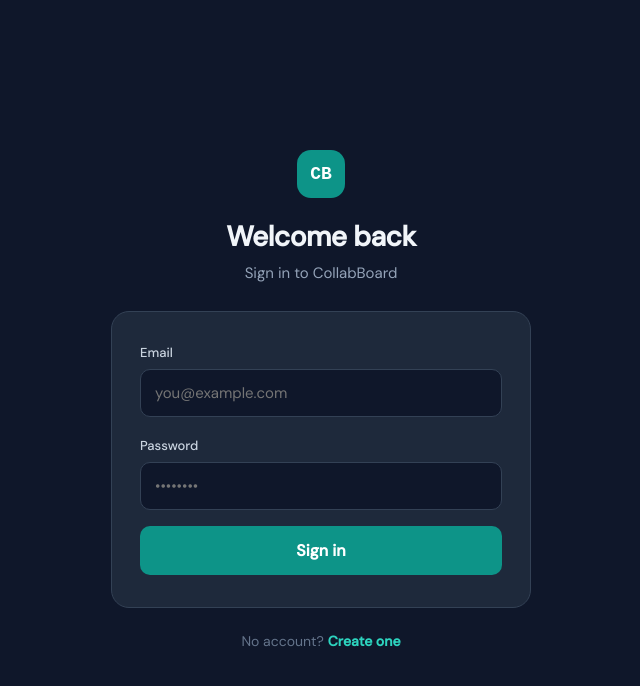
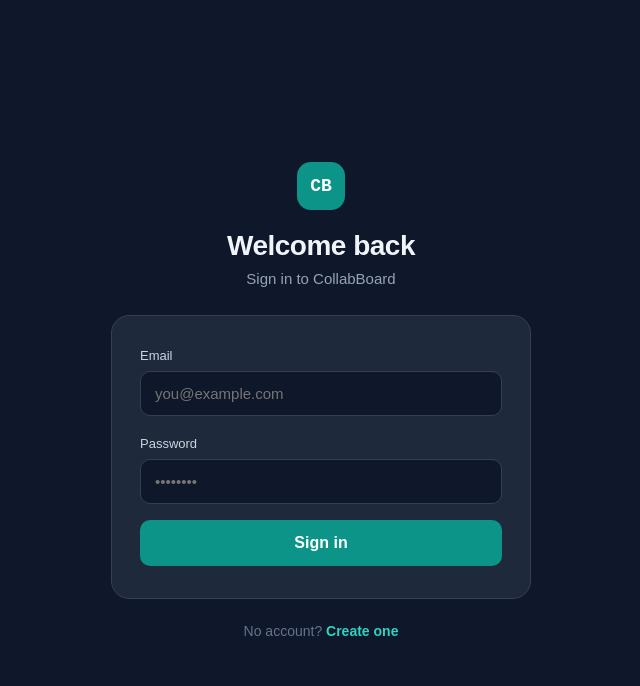
Before and after one commit to AkashMs24/collabboard, a React (Vite) app in the folder client/: page /login in a window 1280 px wide. Shown: the top 686 px of the page, without its empty margins (319-959 px from the left). Built offline with nearby package versions, Linux system fonts and the light colour scheme; no server answers; the HTML template or start-up script is replaced by a standard one.

Commit message:
Update CSS for font and color variables

```diff
--- a/client/src/index.css
+++ b/client/src/index.css
@@ -1,19 +1,35 @@
-@import url('https://fonts.googleapis.com/css2?family=DM+Sans:wght@300;400;500&family=DM+Mono:wght@400;500&display=swap');
+@import url('https://fonts.googleapis.com/css2?family=Inter:wght@400;500;600;700&family=IBM+Plex+Mono:wght@400;500&display=swap');
 
 *, *::before, *::after { box-sizing: border-box; margin: 0; padding: 0; }
 
+:root {
+  --bg: #0A0A0B;
+  --surface: #141416;
+  --surface-raised: #1B1B1E;
+  --border: #26262A;
+  --border-hover: #38383E;
+  --text-primary: #EDEDEF;
+  --text-secondary: #8B8B8F;
+  --text-tertiary: #555559;
+  --accent: #5865F2;
+  --accent-hover: #4752C4;
+  --danger: #E5484D;
+  --danger-bg: #E5484D14;
+}
+
 body {
-  background: #0A0A0B;
-  color: #E8E8EC;
-  font-family: 'DM Sans', sans-serif;
+  background: var(--bg);
+  color: var(--text-primary);
+  font-family: 'Inter', sans-serif;
   -webkit-font-smoothing: antialiased;
 }
 
 ::-webkit-scrollbar { width: 6px; height: 6px; }
 ::-webkit-scrollbar-track { background: transparent; }
-::-webkit-scrollbar-thumb { background: #ffffff15; border-radius: 3px; }
-::-webkit-scrollbar-thumb:hover { background: #ffffff25; }
+::-webkit-scrollbar-thumb { background: #ffffff12; border-radius: 3px; }
+::-webkit-scrollbar-thumb:hover { background: #ffffff20; }
 
 input, button, textarea { font-family: inherit; }
 
 @keyframes pulse { 0%, 100% { opacity: 1; } 50% { opacity: 0.4; } }
+@keyframes fadeInUp { from { opacity: 0; transform: translateY(6px); } to { opacity: 1; transform: translateY(0); } }
```
